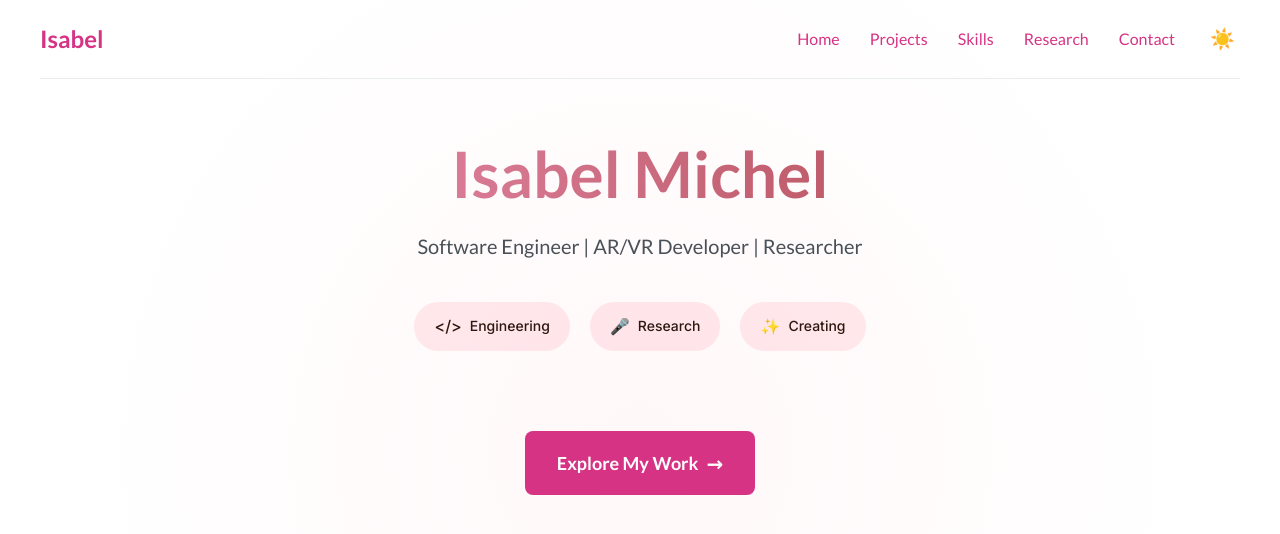
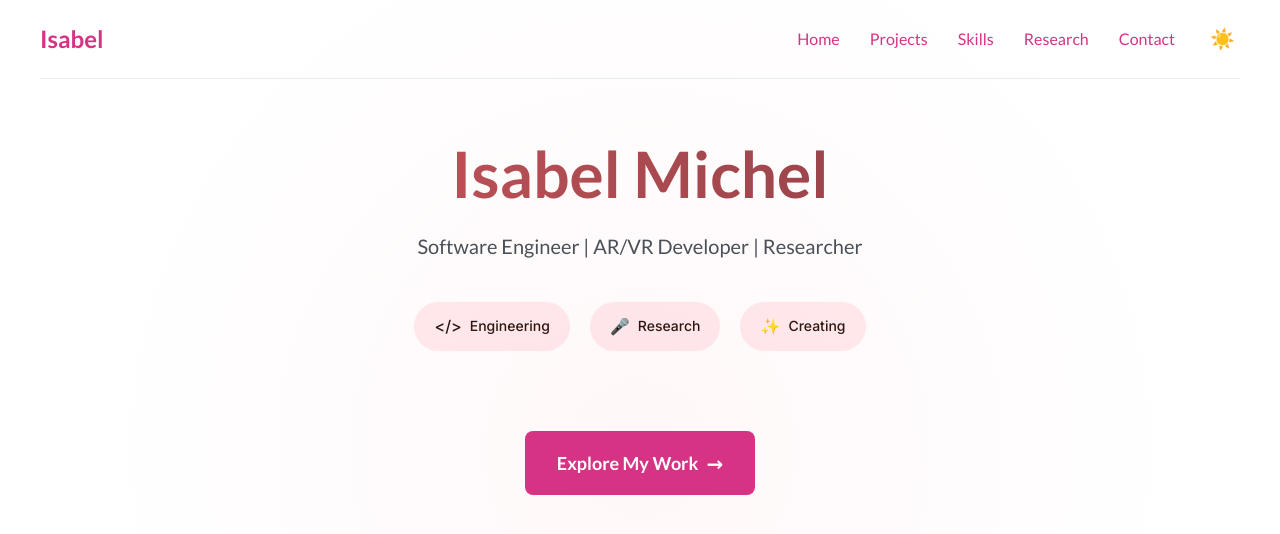
Before and after one commit to ismichel/ismichel.github.io, a Jekyll site: the page built from _posts/2025-06-10-memories-ar-project.markdown, in a window 1280 px wide. Shown: the top 534 px of the page. Built offline with Jekyll 4.4.1, drawn with Linux system fonts in a browser that asks for light colours.

Commit message:
Updated font color

```diff
--- a/_layouts/default.html
+++ b/_layouts/default.html
@@ -98,14 +98,13 @@
     .name {
       font-size: 4rem;
       font-weight: 700;
-      background: linear-gradient(90deg, #e88cae 0%, #b04b53 100%);
+      background: linear-gradient(90deg, #C8565B, #8C3F46);
       -webkit-background-clip: text;
       -webkit-text-fill-color: transparent;
       background-clip: text;
       margin: 0 0 20px 0;
       line-height: 1.1;
-      /* Fallback for browsers that don't support background-clip */
-      color: #b04b53;
+      color: #2c1810; /* fallback */
     }
 
     .subtitle {
```
